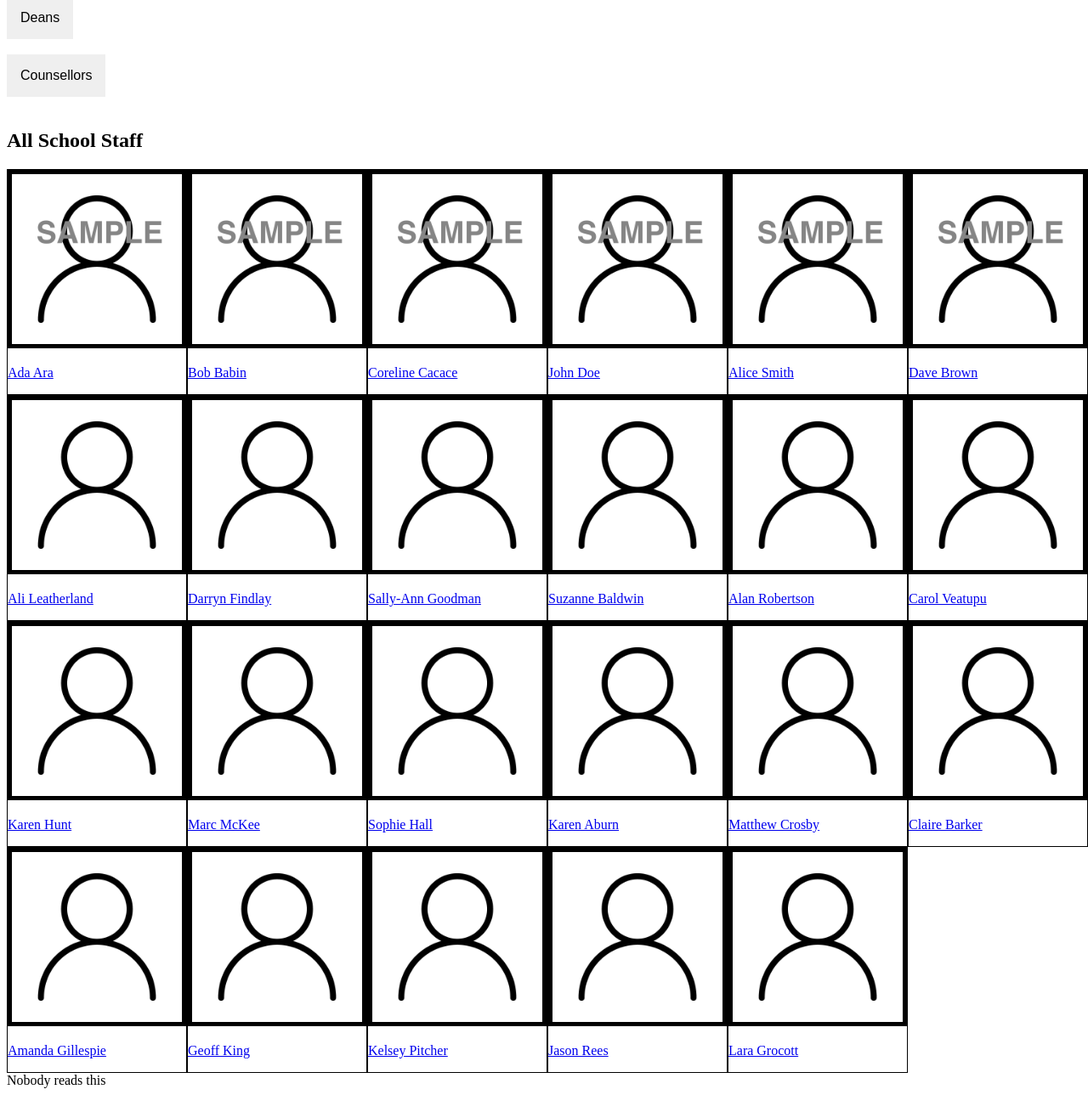
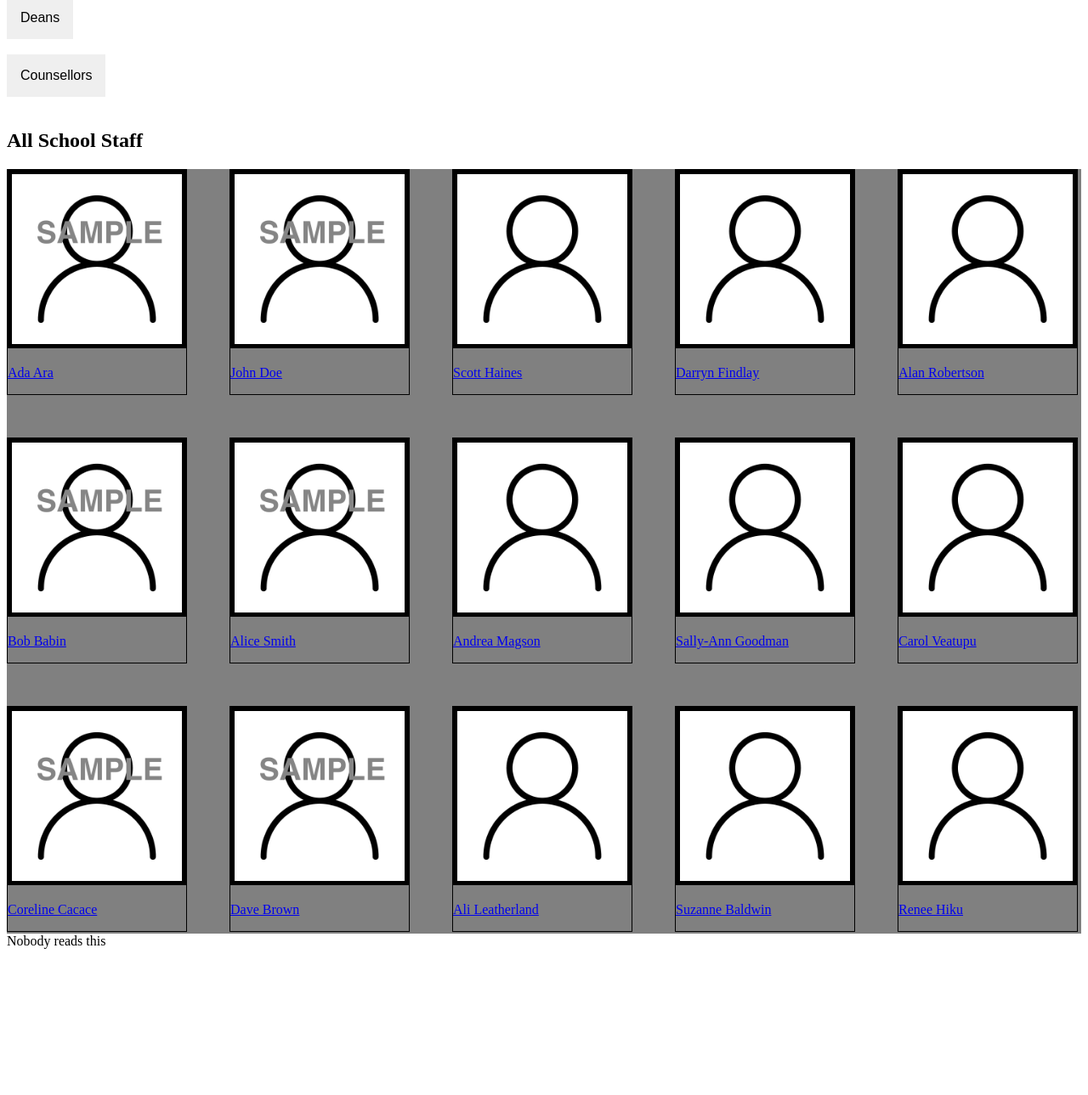
Before and after one commit to IsaacYao20036/DT_photoboard, a Flask app: page / in a window 1280 px wide; the page is wider, and only the part inside the window is pictured. Shown: the part 320-1609 px from the top of that part at 85% size. After the commit the page ends 1437 px from the top of that part, so only its background shows below. Run offline with Flask 3, Linux system fonts and the light colour scheme; data comes from the database, SQL or seed files in the repository.

Commit message:
all school staff section in home pg now scrolls + more readable css file

```diff
--- a/app/static/css/style.css
+++ b/app/static/css/style.css
@@ -1,3 +1,7 @@
+/* ********* */
+/* DROPDOWNS */
+/* ********* */
+
 /* Dropdown code from W3Schools: https://www.w3schools.com/howto/howto_js_dropdown.asp */
 
 /* Dropdown Button */
@@ -46,11 +50,16 @@
     display: block;
 }
 
-#allSchoolStaff{
-    display: grid;
-    grid-template-columns: auto auto auto auto auto auto auto auto;
+
+/* ************* */
+/* PROFILE CARDS */
+/* ************* */
+
+/* Profile card styling */
+.profileCard {
+    width: fit-content;
+    border: 1px solid black
 }
-
 
 /* Image styling */
 img {
@@ -58,13 +67,38 @@ img {
     border: 5px solid black;
 }
 
-/* CSS Grid */
+
+/* **** */
+/* HOME */
+/* **** */
+
+#allSchoolStaff{
+    display: flex;
+    flex-direction: column;
+    flex-wrap: wrap;
+    gap: 50px;
+    overflow-y: scroll;
+    height: 900px;
+    background-color: grey;
+}
+
+
+/* ****** */
+/* SEARCH */
+/* ****** */
+
 #allCards_f {
     display: block;
 }
 
 #allCards_l {
     display: none;
+}
+
+.alphabetDiv {
+    display: grid;
+    grid-template-columns: repeat(4, min-content);
+    gap: 50px;
 }
 
 #alphabetLinks_f {
@@ -75,19 +109,7 @@ img {
     display: none;
 }
 
-.alphabetDiv {
-    display: grid;
-    grid-template-columns: 23% 23% 23% 23%;
-}
-
-/* Profile card styling */
-.profileCard {
-    width: fit-content;
-    border: 1px solid black
-}
-
-
-/* Dropdown code from W3Schools: https://www.w3schools.com/howto/howto_js_sidenav.asp */
+/* Alphabet Sidebar code from W3Schools: https://www.w3schools.com/howto/howto_js_sidenav.asp */
 
 .sidenav {
     height: 100%;
@@ -124,7 +146,7 @@ img {
     .sidenav a {font-size: 18px;}
 }
 
-
+/* Back to Top button styling */
 #backToTopBtn{
     position: fixed;
     z-index: 1;
```
